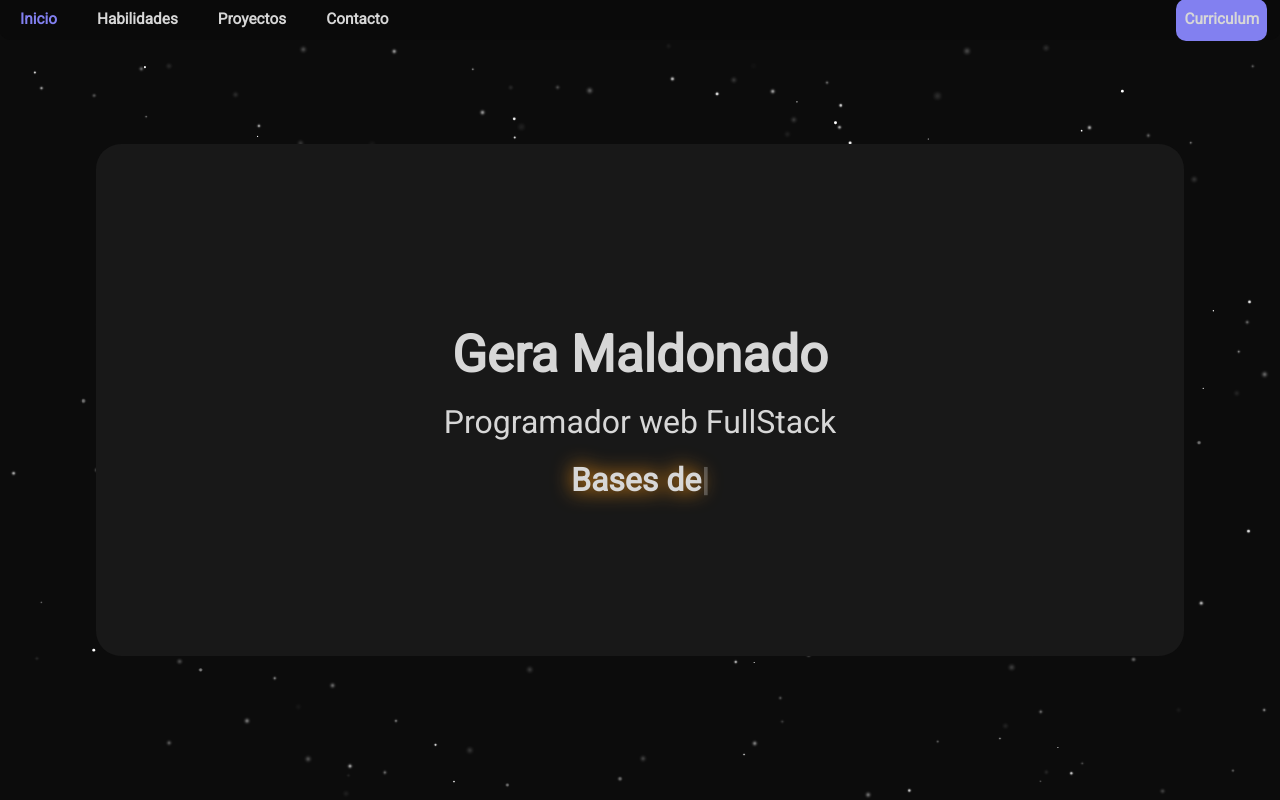
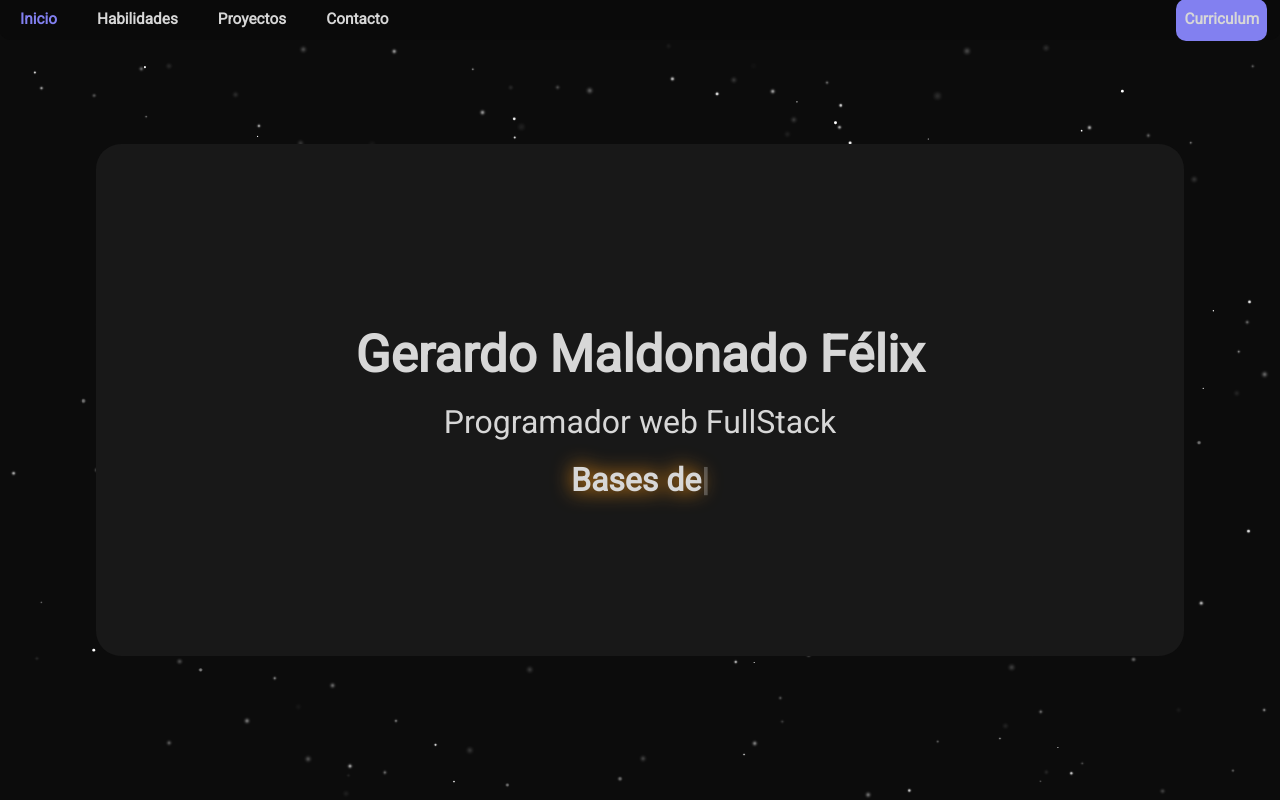
Before and after one commit to GeraMaldonado/miweb, a Vue app: page / in a window 1280 px wide. Shown: the top 800 px of the page. Built offline with nearby package versions, Linux system fonts and the light colour scheme.

Commit message:
Revert "prueba de GitHub Actions"
This reverts commit 3009e94c8c979aa8045530eec53a66f1793b7124.

```diff
--- a/src/components/home.vue
+++ b/src/components/home.vue
@@ -3,7 +3,7 @@
     <div class=contenedorElementos>
       <div class=contenedorOscuro>
         <div class=contenedorContenido>
-          <h3 class=nombre>Gera Maldonado</h3>
+          <h3 class=nombre>Gerardo Maldonado Félix</h3>
           <p class=descripcion>Programador web FullStack</p>
           <p class=descripcion><span :class="claseDestacador">{{ textoMostrado }}</span><span class="cursor">|</span></p>
         </div>
```
